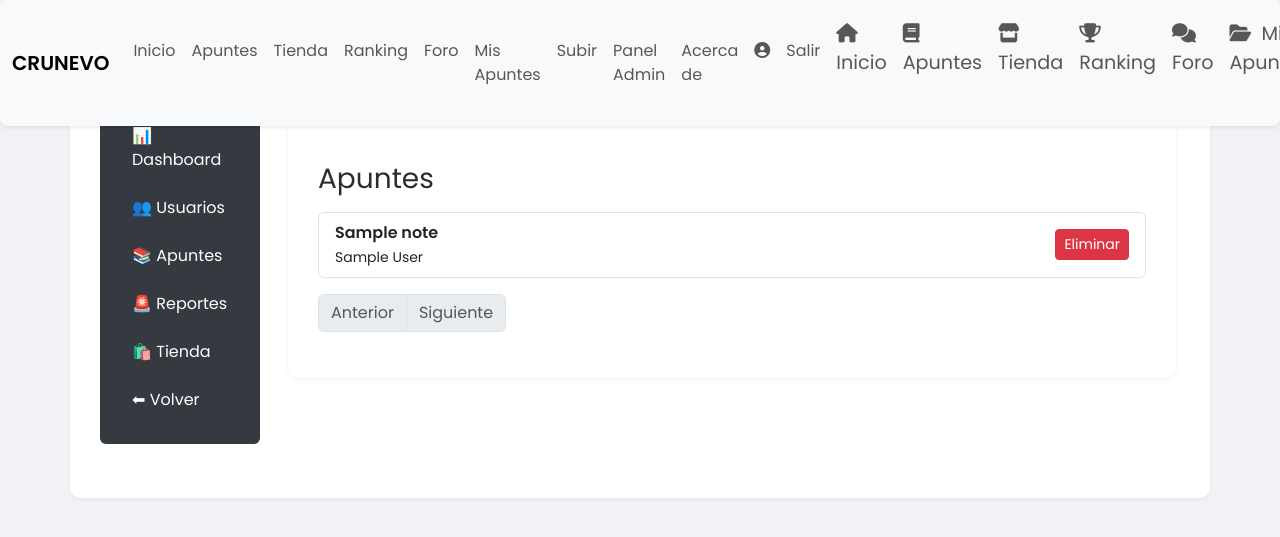
After one commit to RoggerMS/Crunevo, a Flask app: page /admin/notes in a window 1280 px wide. The commit adds this page. Shown: the top 537 px of the page. Run offline with Flask 3, Linux system fonts and the light colour scheme; a user stored in the database is signed in; tables that the repository leaves empty hold one stand-in row (values such as "Sample post"); some libraries are stand-ins or nearby versions.

Commit message:
Implement secure admin panel

```diff
--- a/crunevo/__init__.py
+++ b/crunevo/__init__.py
@@ -1,4 +1,6 @@
 from flask import Flask, render_template, request, redirect, url_for, flash, current_app
+import importlib
+import crunevo.config as config_module
 from flask_login import LoginManager
 from crunevo.models import db
 from crunevo.models.user import User as _User
@@ -35,7 +37,8 @@ login_manager.login_message = "Debes iniciar sesi\u00f3n para subir apuntes."
 
 def create_app():
     app = Flask(__name__)
-    app.config.from_object("crunevo.config.Config")
+    config = importlib.reload(config_module)
+    app.config.from_object(config.Config)
 
     db.init_app(app)
     login_manager.init_app(app)
--- a/crunevo/routes/admin_routes.py
+++ b/crunevo/routes/admin_routes.py
@@ -1,5 +1,6 @@
-from flask import Blueprint, render_template, request, redirect, url_for, flash, session
+from flask import Blueprint, render_template, request, redirect, url_for, flash
 from functools import wraps
+from flask_login import login_required, current_user
 from crunevo.models import db
 from crunevo.models.user import User
 from crunevo.models.note import Note, Report
@@ -20,8 +21,9 @@ def commit_changes():
 # Decorador para verificar permisos de administrador
 def admin_required(f):
     @wraps(f)
+    @login_required
     def decorated_function(*args, **kwargs):
-        if session.get("user_role") != "admin":
+        if not current_user.is_authenticated or current_user.role != "admin":
             flash("Acceso no autorizado.", "danger")
             return redirect(url_for("main.index"))
         return f(*args, **kwargs)
@@ -34,7 +36,11 @@ def dashboard():
         "total_users": User.query.count(),
         "total_notes": Note.query.count(),
         "total_products": Product.query.count(),
-        "pending_reports": Report.query.filter_by(status="pending").count()
+        "pending_reports": Report.query.filter_by(status="pending").count(),
+        "dates": [],
+        "user_growth": [],
+        "note_growth": [],
+        "last_updated": ""
     }
     return render_template("admin/dashboard.html", stats=stats)
 
@@ -44,6 +50,22 @@ def manage_users():
     page = request.args.get("page", 1, type=int)
     users = User.query.order_by(User.created_at.desc()).paginate(page=page, per_page=10)
     return render_template("admin/manage_users.html", users=users)
+
+@admin_bp.route("/notes")
+@admin_required
+def manage_notes():
+    page = request.args.get("page", 1, type=int)
+    notes = Note.query.order_by(Note.upload_date.desc()).paginate(page=page, per_page=10)
+    return render_template("admin/manage_notes.html", notes=notes)
+
+@admin_bp.route("/notes/delete/<int:note_id>", methods=["POST"])
+@admin_required
+def delete_note(note_id):
+    note = Note.query.get_or_404(note_id)
+    db.session.delete(note)
+    if commit_changes():
+        flash("Apunte eliminado exitosamente.", "success")
+    return redirect(url_for("admin.manage_notes"))
 
 @admin_bp.route("/users/<int:user_id>/toggle_ban")
 @admin_required
--- /dev/null
+++ b/crunevo/static/css/admin.css
@@ -0,0 +1,15 @@
+.admin-sidebar {
+  min-height: 100%;
+  background-color: #343a40;
+}
+.admin-sidebar .nav-link {
+  color: #fff;
+  margin-bottom: 0.5rem;
+}
+.admin-sidebar .nav-link.active,
+.admin-sidebar .nav-link:hover {
+  background-color: #495057;
+}
+.admin-content {
+  padding: 1rem;
+}
--- a/crunevo/templates/admin/add_edit_product.html
+++ b/crunevo/templates/admin/add_edit_product.html
@@ -1,6 +1,6 @@
 {% extends 'base_admin.html' %}
 {% block title %}{{ 'Editar' if action == 'edit' else 'Agregar' }} Producto{% endblock %}
-{% block content %}
+{% block admin_content %}
 <div class="container">
   <h3>{{ 'Editar' if action == 'edit' else 'Agregar' }} Producto</h3>
   {% if errors %}
--- a/crunevo/templates/admin/dashboard.html
+++ b/crunevo/templates/admin/dashboard.html
@@ -2,7 +2,7 @@
 
 {% block title %}Panel de Administración - Apuntes Cantuta{% endblock %}
 
-{% block content %}
+{% block admin_content %}
 <div class="container my-4">
   <div class="d-flex justify-content-between align-items-center mb-4">
     <h2>📊 Panel de Administración</h2>
--- /dev/null
+++ b/crunevo/templates/admin/manage_notes.html
@@ -0,0 +1,41 @@
+{% extends 'base_admin.html' %}
+{% block title %}Gestionar Apuntes{% endblock %}
+{% block admin_content %}
+<div class="container">
+  <h3 class="my-3">Apuntes</h3>
+  {% if notes.items %}
+  <ul class="list-group">
+    {% for note in notes.items %}
+    <li class="list-group-item d-flex flex-column flex-md-row justify-content-between align-items-start align-items-md-center">
+      <div>
+        <strong>{{ note.title }}</strong>
+        <br>
+        <small>{{ note.uploader.name }}</small>
+      </div>
+      <form method="post" action="{{ url_for('admin.delete_note', note_id=note.id) }}" class="mt-2 mt-md-0" onsubmit="return confirm('¿Estás seguro de eliminar este apunte?');">
+        <button type="submit" class="btn btn-sm btn-danger">Eliminar</button>
+      </form>
+    </li>
+    {% endfor %}
+  </ul>
+  <div class="mt-3">
+    <nav>
+      <ul class="pagination">
+        {% if notes.has_prev %}
+        <li class="page-item"><a class="page-link" href="{{ url_for('admin.manage_notes', page=notes.prev_num) }}">Anterior</a></li>
+        {% else %}
+        <li class="page-item disabled"><span class="page-link">Anterior</span></li>
+        {% endif %}
+        {% if notes.has_next %}
+        <li class="page-item"><a class="page-link" href="{{ url_for('admin.manage_notes', page=notes.next_num) }}">Siguiente</a></li>
+        {% else %}
+        <li class="page-item disabled"><span class="page-link">Siguiente</span></li>
+        {% endif %}
+      </ul>
+    </nav>
+  </div>
+  {% else %}
+  <p class="text-muted">No hay apuntes disponibles.</p>
+  {% endif %}
+</div>
+{% endblock %}
--- a/crunevo/templates/admin/manage_reports.html
+++ b/crunevo/templates/admin/manage_reports.html
@@ -1,6 +1,6 @@
 {% extends 'base_admin.html' %}
 {% block title %}Reportes{% endblock %}
-{% block content %}
+{% block admin_content %}
 <div class="container">
   <h3>Reportes de Apuntes</h3>
   {% if reports.items %}
--- a/crunevo/templates/admin/manage_store.html
+++ b/crunevo/templates/admin/manage_store.html
@@ -1,6 +1,6 @@
 {% extends 'base_admin.html' %}
 {% block title %}Tienda{% endblock %}
-{% block content %}
+{% block admin_content %}
 <div class="container">
   <h3>Productos</h3>
   <a href="{{ url_for('admin.add_product') }}" class="btn btn-primary mb-3">
--- a/crunevo/templates/admin/manage_users.html
+++ b/crunevo/templates/admin/manage_users.html
@@ -1,6 +1,6 @@
 {% extends 'base_admin.html' %}
 {% block title %}Gestionar Usuarios{% endblock %}
-{% block content %}
+{% block admin_content %}
 <div class="container">
   <h3 class="my-3">Usuarios</h3>
   {% if users.items %}
--- a/crunevo/templates/base_admin.html
+++ b/crunevo/templates/base_admin.html
@@ -1,44 +1,22 @@
-<!DOCTYPE html>
-<html lang="es">
-<head>
-  <meta charset="UTF-8">
-  <title>{% block title %}Admin - Cantuta{% endblock %}</title>
-  <link rel="stylesheet" href="https://cdn.jsdelivr.net/npm/bootstrap@5.3.0/dist/css/bootstrap.min.css">
-  <style>
-    body {
-      background-color: #f8f9fa;
-    }
-    .admin-sidebar {
-      height: 100vh;
-      background-color: #343a40;
-      color: white;
-      padding-top: 1rem;
-    }
-    .admin-sidebar a {
-      color: white;
-      display: block;
-      padding: 0.75rem 1.2rem;
-      text-decoration: none;
-    }
-    .admin-sidebar a:hover {
-      background-color: #495057;
-    }
-    .admin-content {
-      padding: 2rem;
-    }
-  </style>
-</head>
-<body>
-  <div class="d-flex">
-    <div class="admin-sidebar">
-      <h5 class="text-center">👨‍💻 Admin</h5>
-      <a href="{{ url_for('admin.dashboard') }}">📊 Dashboard</a>
-      <a href="{{ url_for('admin.manage_users') }}">👥 Usuarios</a>
-      <a href="{{ url_for('admin.manage_reports') }}">🚨 Reportes</a>
-      <a href="{{ url_for('admin.manage_store') }}">🛍️ Tienda</a>
-      <a href="{{ url_for('main.index') }}">⬅ Volver</a>
-    </div>
-    <div class="flex-grow-1 admin-content">
+{% extends 'base.html' %}
+{% block head_extra %}
+  {{ super() }}
+  <link rel="stylesheet" href="{{ url_for('static', filename='css/admin.css') }}">
+{% endblock %}
+
+{% block content %}
+<div class="row">
+  <aside class="col-md-3 col-lg-2 mb-4">
+    <nav class="admin-sidebar nav flex-column rounded p-3">
+      <a class="nav-link" href="{{ url_for('admin.dashboard') }}">📊 Dashboard</a>
+      <a class="nav-link" href="{{ url_for('admin.manage_users') }}">👥 Usuarios</a>
+      <a class="nav-link" href="{{ url_for('admin.manage_notes') }}">📚 Apuntes</a>
+      <a class="nav-link" href="{{ url_for('admin.manage_reports') }}">🚨 Reportes</a>
+      <a class="nav-link" href="{{ url_for('admin.manage_store') }}">🛍️ Tienda</a>
+      <a class="nav-link" href="{{ url_for('main.index') }}">⬅ Volver</a>
+    </nav>
+  </aside>
+  <div class="col admin-content">
     {% with messages = get_flashed_messages(with_categories=true) %}
       {% if messages %}
         {% for category, message in messages %}
@@ -49,10 +27,7 @@
         {% endfor %}
       {% endif %}
     {% endwith %}
-      {% block content %}{% endblock %}
+    {% block admin_content %}{% endblock %}
   </div>
 </div>
-
-  <script src="https://cdn.jsdelivr.net/npm/bootstrap@5.3.0/dist/js/bootstrap.bundle.min.js"></script>
-</body>
-</html>
+{% endblock %}
```
Also changed, not shown: crunevo/tests/test_admin.py (added, +61 -0 lines). Lines whose indentation alone changed are shown as unchanged.
